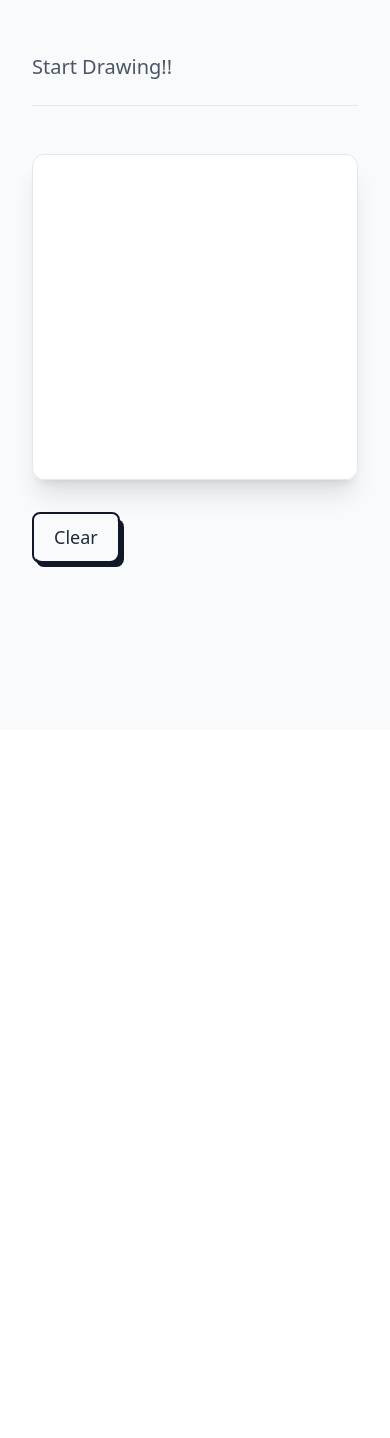
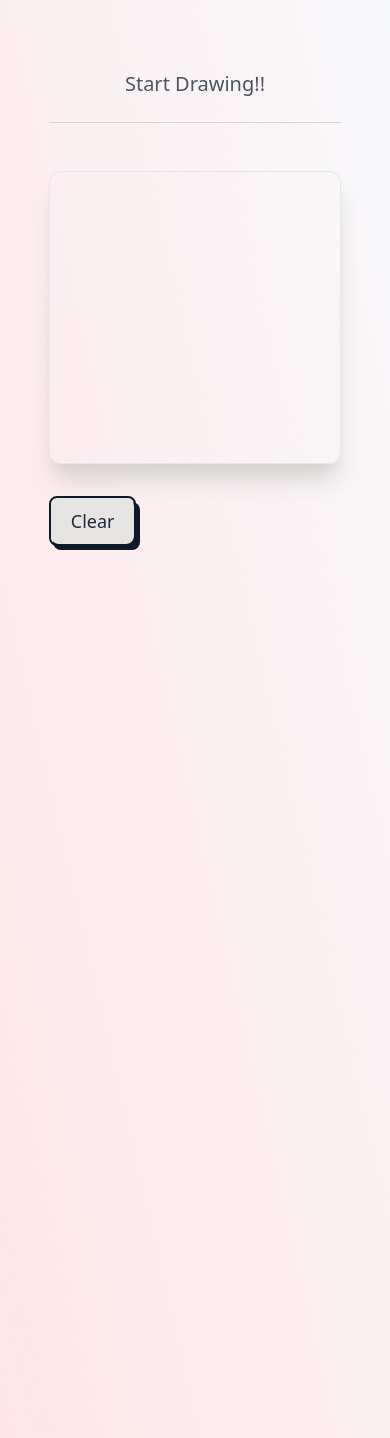
Before and after one commit to Jeswin-8801/TensorFlow-MNIST-Realtime, a React (Vite) app in the folder react/: page / in a window 390 px wide. Shown: the part 114-1552 px from the top of the page. Before the commit the page ends 844 px from the top, so only its background shows below. Built offline with nearby package versions, Linux system fonts and the light colour scheme.

Commit message:
Add a bar chart to display the prediction results

```diff
--- a/react/package.json
+++ b/react/package.json
@@ -10,6 +10,7 @@
     "preview": "vite preview"
   },
   "dependencies": {
+    "@nivo/bar": "^0.87.0",
     "@tensorflow/tfjs-node": "^4.21.0",
     "react": "^18.3.1",
     "react-dom": "^18.3.1"
--- a/react/src/App.tsx
+++ b/react/src/App.tsx
@@ -1,31 +1,31 @@
 import { useState } from "react";
 import Canvas from "./components/Canvas";
+import Graph from "./components/Graph";
 
 function App() {
     const [clear, setClear] = useState(false);
 
-    const [dataFromCanvas, setDataFromCanvas] = useState("");
+    const [imageUri, setImageUri] = useState("");
 
-    function handleDataFromChild(data: string) {
-        setDataFromCanvas(data);
-    }
+    const [prediction, setPrediction] = useState(new Float32Array());
 
     return (
         <>
-            <div className="flex flex-col sm:flex-row space-x-10 bg-slate-50">
-                <section className="overflow-hidden sm:w-1/3">
-                    <div className="w-full mx-auto max-w-xl flex flex-col min-h-svh justify-center py-10 p-8">
-                        <div className="lg:w-3/4 prose text-gray-600 prose-sm prose-headings:font-normal prose-headings:text-xl">
+            <div className="flex flex-col sm:flex-row space-x-5 bg-gradient-to-bl from-slate-50 to-rose-100 items-center justify-center">
+                <section className="overflow-hidden sm:w-1/3 w-full">
+                    <div className="w-full mx-auto max-w-xl flex flex-col min-h-svh py-10 items-center justify-center">
+                        <div className="flex lg:w-3/4 prose text-gray-600 prose-sm prose-headings:font-normal prose-headings:text-xl">
                             <p className="font-light text-xl">
                                 Start Drawing!!
                             </p>
                         </div>
-                        <div className="mt-6 border-t pt-12 lg:w-3/4">
+                        <div className="mt-6 border-stone-300 border-t pt-12 lg:w-3/4 w-3/4">
                             <div>
                                 <Canvas
                                     clear={clear}
                                     setClear={setClear}
-                                    sendDataToParent={handleDataFromChild}
+                                    sendSetClearToParent={setImageUri}
+                                    setPrediction={setPrediction}
                                 />
                                 <div className="flex mt-8">
                                     <button
@@ -33,7 +33,7 @@ function App() {
                                         className="relative flex text-lg group"
                                     >
                                         <span className="relative z-10 block px-5 py-3 overflow-hidden font-medium leading-tight text-gray-800 transition-colors duration-300 ease-out border-2 border-gray-900 rounded-lg group-hover:text-white">
-                                            <span className="absolute inset-0 w-full h-full px-5 py-3 rounded-lg bg-gray-50"></span>
+                                            <span className="absolute inset-0 w-full h-full px-5 py-3 rounded-lg bg-stone-200"></span>
                                             <span className="absolute left-0 w-48 h-48 -ml-2 transition-all duration-300 origin-top-right -rotate-90 -translate-x-full translate-y-12 bg-gray-900 group-hover:-rotate-180 ease"></span>
                                             <span className="relative">
                                                 Clear
@@ -49,14 +49,22 @@ function App() {
                         </div>
                     </div>
                 </section>
+
                 <div
-                    className={`items-center justify-center w-1/4 ${
-                        dataFromCanvas ? "flex" : "hidden"
+                    className={`filter invert p-10 pr-12 h-full my-5 items-center justify-center ${
+                        imageUri ? "flex-col" : "hidden"
                     }`}
                 >
-                    <div className="bg-black w-24 h-28 rounded-md shadow-lg shadow-green-950 border-2 border-green-950">
-                        <img src={dataFromCanvas} width={100} height={100} />
+                    <div className="flex text-gray-400 p-5">
+                        <p className="font-light text-xl">Processed Image</p>
                     </div>
+                    <div className="flex ml-10 items-center justify-center bg-white w-24 h-28 rounded-md shadow-lg shadow-violet-200">
+                        <img src={imageUri} width={240} height={280} />
+                    </div>
+                </div>
+
+                <div className="flex h-screen sm:w-1/3 w-full py-20 pl-8">
+                    <Graph results={prediction} />
                 </div>
             </div>
         </>
--- /dev/null
+++ b/react/src/Utils/NumberRecognition.tsx
@@ -0,0 +1,39 @@
+import * as tf from "@tensorflow/tfjs";
+
+export default class NumberRecognition {
+    model: any;
+    imageTensor: tf.Tensor3D;
+    prediction: Float32Array = new Float32Array();
+
+    constructor(canvas: HTMLCanvasElement) {
+        this.imageTensor = this.preProcess(canvas);
+    }
+
+    preProcess(canvas: HTMLCanvasElement) {
+        let image = tf.browser.fromPixels(canvas, 4);
+        image = image.slice([0, 0, 3]);
+
+        let imageTensor = tf.image.resizeNearestNeighbor(image, [28, 28]);
+        imageTensor = imageTensor.reshape([1, 28, 28, 1]);
+        imageTensor = tf.cast(imageTensor, "float32").div(255);
+
+        return imageTensor;
+    }
+
+    async loadModel() {
+        this.model = await tf.loadLayersModel(`model/model.json`);
+    }
+
+    async predict() {
+        if (!this.model) return;
+
+        await tf.tidy(() => {
+            const output = this.model.predict(this.imageTensor);
+            this.prediction = output.dataSync();
+        });
+
+        return this.model.predict(this.imageTensor).dataSync();
+    }
+}
+
+// https://storage.googleapis.com/tfjs-vis/mnist/dist/index.html
--- a/react/src/Utils/Util.tsx
+++ b/react/src/Utils/Util.tsx
@@ -1,5 +1,5 @@
 export const trim = (canvas: HTMLCanvasElement) => {
-    var context = canvas.getContext("2d"),
+    var context = canvas.getContext("2d", { willReadFrequently: true }),
         copy = document.createElement("canvas").getContext("2d"),
         pixels = context!.getImageData(0, 0, canvas.width, canvas.height),
         l = pixels.data.length,
--- a/react/src/components/Canvas.tsx
+++ b/react/src/components/Canvas.tsx
@@ -1,11 +1,12 @@
 import { useCallback, useEffect, useRef, useState } from "react";
 import { trim } from "../Utils/Util";
-import { getBinaryArrayFromImage } from "../Utils/Model";
+import NumberRecognition from "../Utils/NumberRecognition";
 
 interface Props {
     clear: boolean;
     setClear: (param: boolean) => void;
-    sendDataToParent: (data: string) => void;
+    sendSetClearToParent: (data: string) => void;
+    setPrediction: (data: Float32Array) => void;
 }
 
 type Coordinate = {
@@ -13,7 +14,12 @@ type Coordinate = {
     y: number;
 };
 
-const Canvas = ({ clear, setClear, sendDataToParent }: Props) => {
+const Canvas = ({
+    clear,
+    setClear,
+    sendSetClearToParent,
+    setPrediction,
+}: Props) => {
     const [width, setWidth] = useState(0);
     const [height, setHeight] = useState(0);
     const pixelRatio = window.devicePixelRatio;
@@ -123,9 +129,20 @@ const Canvas = ({ clear, setClear, sendDataToParent }: Props) => {
             );
             contextScaled.scale(28.0 / canvas.width, 28.0 / canvas.height);
             contextScaled.drawImage(canvas, 0, 0);
-            sendDataToParent(scaledCanvas.toDataURL());
+            sendSetClearToParent(scaledCanvas.toDataURL());
 
-            getBinaryArrayFromImage(scaledCanvas);
+            const numberRecognition = new NumberRecognition(canvas);
+            numberRecognition.loadModel().then(() => {
+                numberRecognition
+                    .predict()
+                    .then((value) => {
+                        setPrediction(value);
+                    })
+                    .catch((error) => {
+                        console.error("Promise rejected with error: " + error);
+                    });
+            });
+
             contextScaled.restore();
         }
     }, [modifying, width, height]);
@@ -147,16 +164,28 @@ const Canvas = ({ clear, setClear, sendDataToParent }: Props) => {
         };
     }, [exitPaint, printDigit]);
 
-    const getCoordinates = (event: MouseEvent): Coordinate | undefined => {
+    const getCoordinates = (
+        event: TouchEvent | MouseEvent
+    ): Coordinate | undefined => {
         if (!canvasRef.current) {
             return;
         }
 
         const canvas: HTMLCanvasElement = canvasRef.current;
+
+        if (event.type === "touchmove") {
+            event = event as TouchEvent;
+            return {
+                x: event.touches[0].pageX - canvas.offsetLeft,
+                y: event.touches[0].pageY - canvas.offsetTop,
+            };
+        } else if (event.type === "mousedown" || event.type === "mousemove") {
+            event = event as MouseEvent;
             return {
                 x: event.pageX - canvas.offsetLeft,
                 y: event.pageY - canvas.offsetTop,
             };
+        }
     };
 
     const drawLine = (
@@ -171,10 +200,8 @@ const Canvas = ({ clear, setClear, sendDataToParent }: Props) => {
         if (context) {
             if (clear) setClear(false);
 
-            context.strokeStyle = "white";
-            context.fillStyle = "black";
             context.lineJoin = "round";
-            context.lineWidth = 8;
+            context.lineWidth = 6;
 
             context.beginPath();
             context.moveTo(originalMousePosition.x, originalMousePosition.y);
@@ -188,14 +215,12 @@ const Canvas = ({ clear, setClear, sendDataToParent }: Props) => {
 
     return (
         <>
-            <div className="border border-gray-200 shadow-xl rounded-xl ">
             <canvas
                 ref={canvasRef}
                 height={height}
                 width={width}
-                    className=" bg-black rounded-xl w-full filter invert"
+                className="border border-gray-200 shadow-xl shadow-stone-300 rounded-xl w-full"
             />
-            </div>
             <canvas
                 ref={scaledCanvasRef}
                 width={28}
--- /dev/null
+++ b/react/src/components/Graph.tsx
@@ -0,0 +1,64 @@
+import { ResponsiveBar } from "@nivo/bar";
+
+interface Props {
+    results: Float32Array;
+}
+
+const Graph = ({ results }: Props) => {
+    return (
+        <>
+            <ResponsiveBar
+                data={convertFloat32ArrayToObjects(results)}
+                keys={["prediction"]}
+                margin={{ top: 50, right: 130, bottom: 50, left: 60 }}
+                padding={0.3}
+                layout="horizontal"
+                valueScale={{ type: "linear" }}
+                indexScale={{ type: "band", round: true }}
+                colors={{ scheme: "nivo" }}
+                borderRadius={2}
+                borderColor={{
+                    from: "color",
+                    modifiers: [["darker", 1.6]],
+                }}
+                theme={{
+                    text: {
+                        fontSize: 15,
+                        fontFamily: "Consolas",
+                    },
+                }}
+                axisTop={null}
+                axisRight={null}
+                axisBottom={null}
+                axisLeft={{
+                    tickSize: 5,
+                    tickPadding: 5,
+                    tickRotation: 0,
+                    truncateTickAt: 0,
+                }}
+                colorBy="indexValue"
+                labelSkipWidth={200}
+                labelSkipHeight={12}
+                labelTextColor={{
+                    from: "color",
+                    modifiers: [["darker", 1.6]],
+                }}
+                tooltip={(value) => "👉 " + value.data.prediction}
+                // label={(l) => `${l.data.prediction} %`}
+                role="application"
+                ariaLabel="Predictions Chart"
+            />
+        </>
+    );
+};
+
+function convertFloat32ArrayToObjects(
+    floatArray: Float32Array
+): { id: number; prediction: number }[] {
+    const resultArray: { id: number; prediction: number }[] = [];
+    for (let i = 0; i < floatArray.length; i++)
+        resultArray.push({ id: i, prediction: floatArray[i] });
+    return resultArray;
+}
+
+export default Graph;
```
Also changed, not shown: react/src/Utils/Model.tsx (deleted, +0 -24 lines), 2 other files (tests, documents, lock files or other folders). Lines whose indentation alone changed are shown as unchanged.
